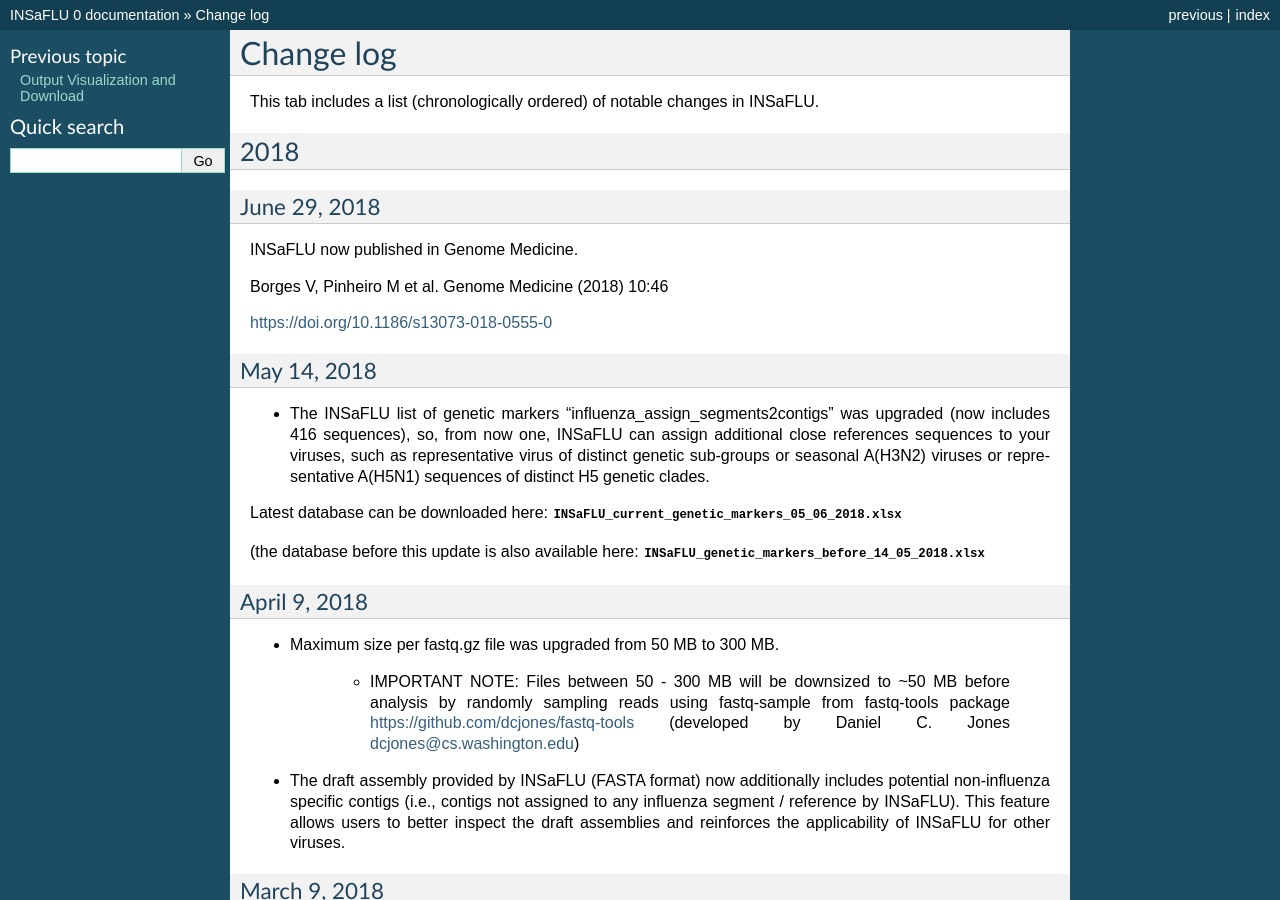
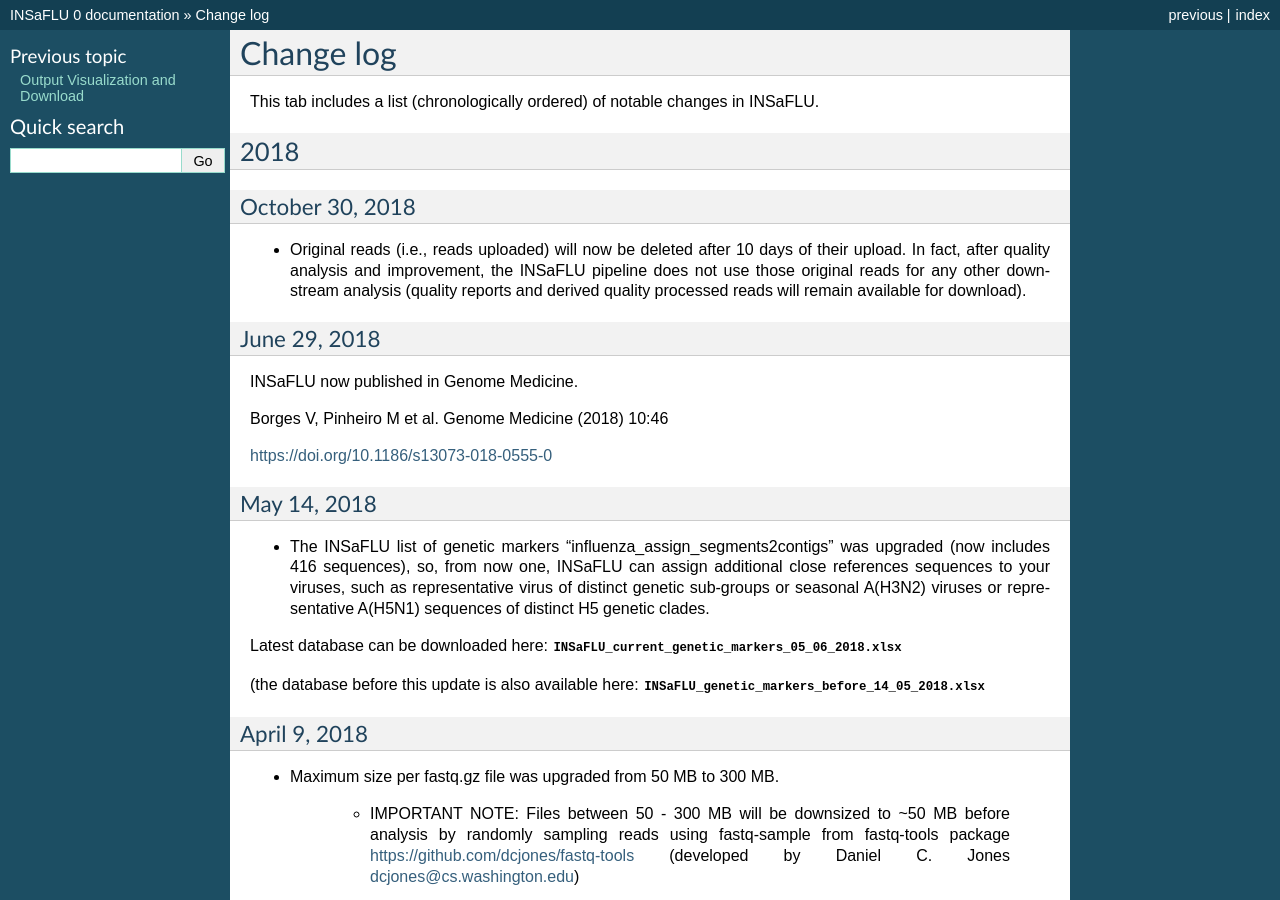
Before and after one commit to INSaFLU/insaflu_docs, a Sphinx documentation site: the page built from docs/change_log.rst, in a window 1280 px wide and 900 px high. Built offline with Sphinx 7.4.7, drawn with Linux system fonts in a browser that asks for light colours; formulas are drawn with MathJax 3.

Commit message:
[Add] from now on, original reads are deleted

```diff
--- a/docs/change_log.rst
+++ b/docs/change_log.rst
@@ -6,6 +6,11 @@
 
 2018
 ----
+
+October 30, 2018
+.............
+
+- Original reads (i.e., reads uploaded) will now be deleted after 10 days of their upload. In fact, after quality analysis and improvement, the INSaFLU pipeline does not use those original reads for any other downstream analysis (quality reports and derived quality processed reads will remain available for download).
 
 
 June 29, 2018
```
